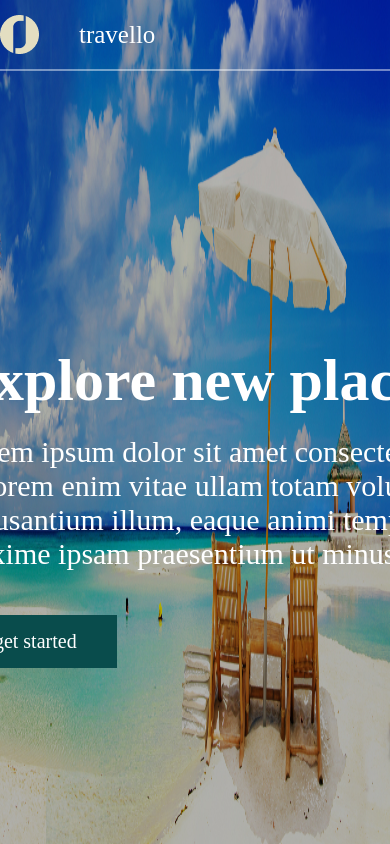
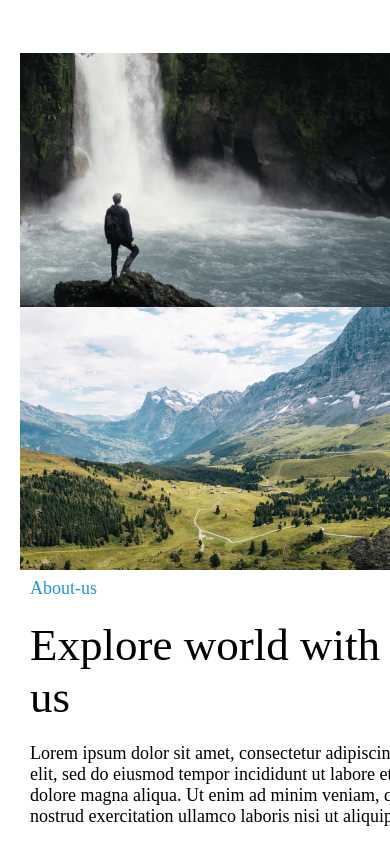
Before and after one commit to nbpnika/travello, a plain HTML site: page index.html in a window 390 px wide. Shown: the top 844 px of the page. Drawn offline with Linux system fonts and the light colour scheme; files whose address does not match are found by name.

Commit message:
თითქმის დასრულებულია უბრალოდ ერთი მომენტი ვერ გავიგე,  უფრო დეტალურად გაკვეთლზე გეტყვით.

```diff
--- a/css/style.css
+++ b/css/style.css
@@ -225,3 +225,56 @@ section .h1{
     border: none;
     margin-top: 20px;
 }
+
+@media( max-width: 450px ) {
+    .small-img{
+        bottom: -232px;
+        left: 0px;
+    }
+
+    .big-img{
+        width: 386px;
+        padding: 0px;
+        border: none;
+    }
+
+    .about-us-content figure{
+        left: 20px;
+        }
+
+    .section-main1{
+        display: none;
+    }
+
+    .about-us-content{
+        flex-direction: column;
+        top: -110px;
+    }
+
+    .about-us-text{
+        flex-wrap: wrap;
+        margin-right: 600px;
+        right: 170px;
+        top: 220px;
+    }
+
+    .header-contact-us a{
+        display: none;
+    }
+
+    .hero{
+        display: none;
+    }
+
+    .logo{
+        display: none;
+    }
+
+    header .container{
+        display: none;
+    }
+
+    header{
+        border: none;
+    }
+}
```
